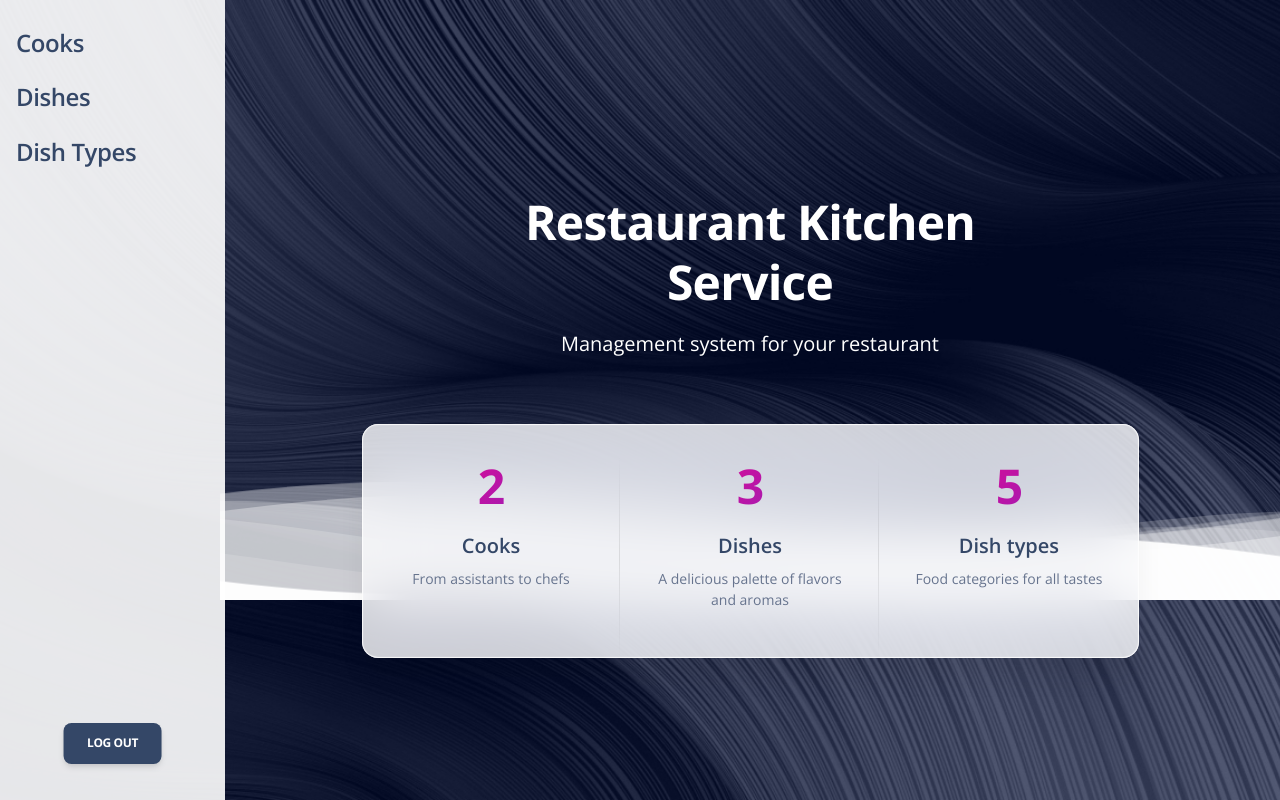
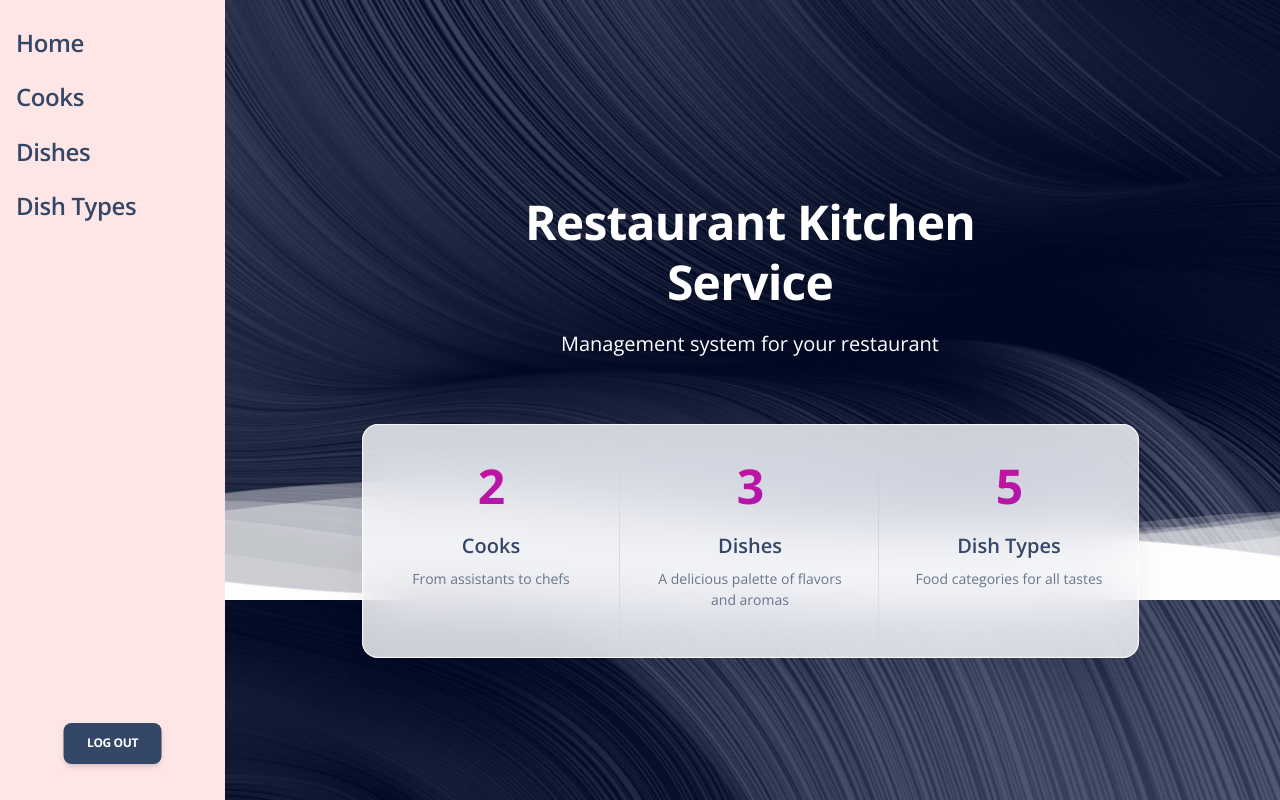
Before and after one commit to Postpostman/restaurant_kitchen_service, a Django app: page / in a window 1280 px wide. Run offline with Django 5.2, Linux system fonts and the light colour scheme; a user stored in the database is signed in; data comes from the database, SQL or seed files in the repository; both versions use the stored data as it was after the commit; some libraries are stand-ins or nearby versions.

Commit message:
add home page to sidebar and remove sidebar from login page

```diff
--- a/templates/includes/sidebar.html
+++ b/templates/includes/sidebar.html
@@ -1,18 +1,20 @@
-{% load i18n %}
+{% load  i18n %}
 
-<div class="pt-3 pb-4" id="count-stats" style="position: fixed; top: 0; left: 0; height: 100%; width: 225px; background-color: rgba(255, 255, 255, 0.9); z-index: 100;">
+<div class="pt-3 pb-4" id="count-stats" style="position: fixed; top: 0; left: 0; height: 100%; width: 225px; background-color: #ffe6e6; z-index: 100;">
   <ul class="nav flex-column">
     <li class="nav-item">
-      <a class="nav-link text-dark fs-4 fw-bold" href="{% url 'restaurant_kitchen:cook_list' %}">Cooks</a>
+      <a class="nav-link text-dark fs-4 fw-bold sidebar-link" href="{% url 'restaurant_kitchen:index' %}">Home</a>
     </li>
     <li class="nav-item">
-      <a class="nav-link text-dark fs-4 fw-bold" href="{% url 'restaurant_kitchen:dish_list' %}">Dishes</a>
+      <a class="nav-link text-dark fs-4 fw-bold sidebar-link" href="{% url 'restaurant_kitchen:cook_list' %}">Cooks</a>
     </li>
     <li class="nav-item">
-      <a class="nav-link text-dark fs-4 fw-bold" href="{% url 'restaurant_kitchen:dish_type_list' %}">Dish Types</a>
+      <a class="nav-link text-dark fs-4 fw-bold sidebar-link" href="{% url 'restaurant_kitchen:dish_list' %}">Dishes</a>
+    </li>
+    <li class="nav-item">
+      <a class="nav-link text-dark fs-4 fw-bold sidebar-link" href="{% url 'restaurant_kitchen:dish_type_list' %}">Dish Types</a>
     </li>
   </ul>
-
 
   <div style="position: absolute; bottom: 20px; left: 50%; transform: translateX(-50%);">
     <form id="logout-form" method="post" action="{% url 'logout' %}">
@@ -24,9 +26,8 @@
   </div>
 </div>
 
-
 <style>
-  .nav-link:hover {
-    color: #9b4d96 !important;
+  .sidebar-link:hover {
+    color: #d63384;
   }
 </style>
--- a/templates/index.html
+++ b/templates/index.html
@@ -1,4 +1,5 @@
 {% extends "layouts/base_sections.html" %}
+
 {% load static %}
 
 {% block title %}Restaurant Kitchen Service{% endblock title %}
@@ -7,18 +8,10 @@
 
 {% block content %}
 
-  <div class="full-background" style="
-      background-image: url('{% static 'img/curved-images/curved.jpg' %}');
-      background-position: 50%;
-      background-size: cover;
-      width: 100vw;
-      height: 100vh;
-      position: fixed;
-      top: 0;
-      left: 0;
-      z-index: -1;">
+  <!-- Background Image -->
+  <div class="full-background" style="background-image: url('{% static 'img/curved-images/curved.jpg' %}');
+      background-position: 50%; background-size: cover; width: 100vw; height: 100vh; position: fixed; top: 0; left: 0; z-index: -1;">
   </div>
-
 
   <!-- Main Content -->
   <div class="col" style="margin-left: 220px;">
@@ -51,31 +44,35 @@
       </div>
     </header>
 
+    <!-- Statistics Section -->
     <section class="pt-3 pb-4" id="count-stats">
       <div class="container">
         <div class="row">
           <div class="col-lg-9 z-index-2 border-radius-xl mt-n10 mx-auto py-3 blur shadow-blur">
             <div class="row">
+              <!-- Cooks -->
               <div class="col-md-4 position-relative">
                 <div class="p-3 text-center">
-                  <h1 class="text-gradient text-primary" id="state1">{{ num_cooks }}</h1>
+                  <h1 class="text-gradient text-primary" id="state1" countTo="{{ num_cooks }}">{{ num_cooks }}</h1>
                   <h5 class="mt-3">Cooks</h5>
                   <p class="text-sm">From assistants to chefs</p>
                 </div>
                 <hr class="vertical dark">
               </div>
+              <!-- Dishes -->
               <div class="col-md-4 position-relative">
                 <div class="p-3 text-center">
-                  <h1 class="text-gradient text-primary" id="state2">{{ num_dishes }}</h1>
+                  <h1 class="text-gradient text-primary" id="state2" countTo="{{ num_dishes }}">{{ num_dishes }}</h1>
                   <h5 class="mt-3">Dishes</h5>
                   <p class="text-sm">A delicious palette of flavors and aromas</p>
                 </div>
                 <hr class="vertical dark">
               </div>
+              <!-- Dish Types -->
               <div class="col-md-4">
                 <div class="p-3 text-center">
-                  <h1 class="text-gradient text-primary" id="state3">{{ num_dish_types }}</h1>
-                  <h5 class="mt-3">Dish types</h5>
+                  <h1 class="text-gradient text-primary" id="state3" countTo="{{ num_dish_types }}">{{ num_dish_types }}</h1>
+                  <h5 class="mt-3">Dish Types</h5>
                   <p class="text-sm">Food categories for all tastes</p>
                 </div>
               </div>
@@ -89,6 +86,7 @@
 {% endblock content %}
 
 {% block javascripts %}
+  <script src="https://cdnjs.cloudflare.com/ajax/libs/countup.js/2.0.4/countUp.min.js"></script>
   <script type="text/javascript">
       // JavaScript to animate counters
       if (document.getElementById('state1')) {
--- a/templates/registration/login.html
+++ b/templates/registration/login.html
@@ -24,7 +24,7 @@
 
         <button type="submit" class="btn btn-primary w-100">Log in</button>
       </form>
-
+{% block sidebar %} {% endblock sidebar %}
       <div class="text-center">
         <a href="{% url 'password_reset' %}">Forgot password?</a>
       </div>
```
Also changed, not shown: db.sqlite3.
